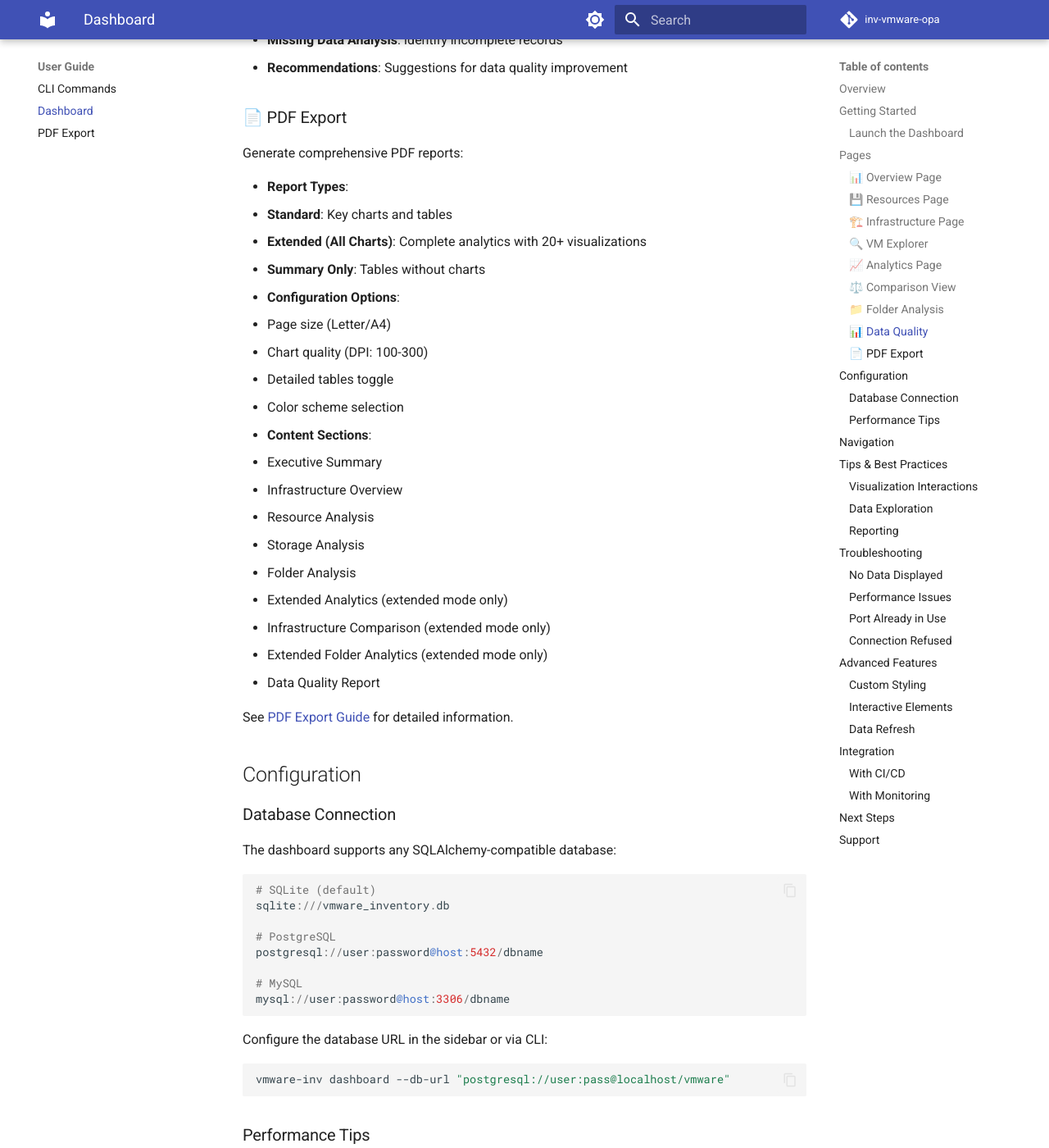
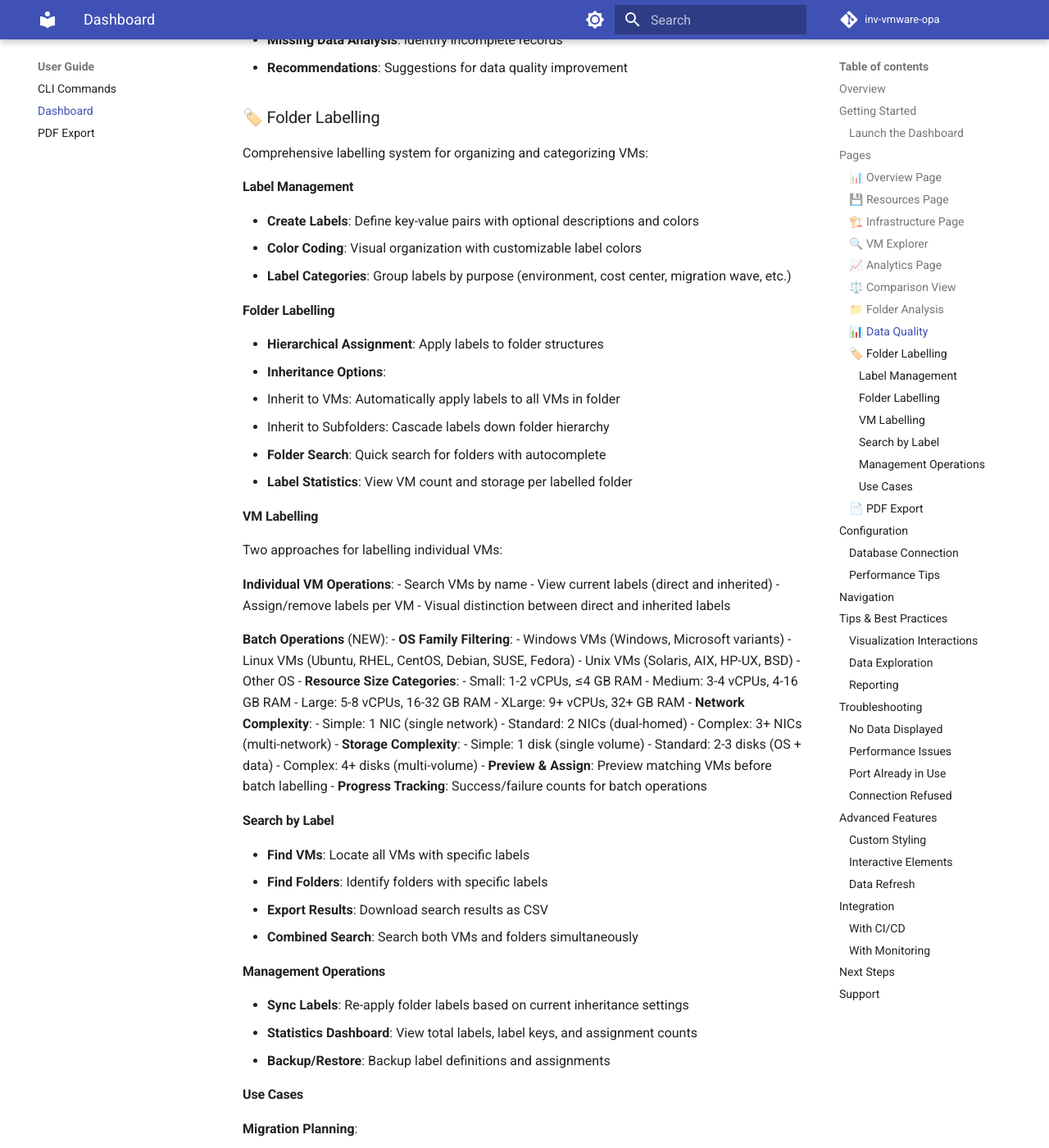
Before and after one commit to brunseba/inv-vmware-opa, an MkDocs documentation site: the page built from docs/user-guide/dashboard.md, in a window 1280 px wide and 1400 px high, scrolled down 3828 px. Shown: the whole window at 82% size. Built offline with MkDocs 1.6.1 and Material for MkDocs 9.7.7, drawn with Linux system fonts in a browser that asks for light colours; comment, search, counter and statistics services are not loaded; some of the changed text lies outside the part shown.

Commit message:
docs: add comprehensive Folder Labelling documentation
Add detailed documentation for the Folder Labelling feature including:
- Label Management section
- Folder and VM labelling workflows
- NEW: Batch Operations section with all filtering capabilities:
  * OS Family filtering (Windows, Linux, Unix, Other)
  * Resource Size categories (small, medium, large, xlarge)
  * Network Complexity (simple, standard, complex)
  * Storage Complexity (simple, standard, complex)
- Search by Label functionality
- Management operations (sync, statistics, backup)
- Use case examples for migration planning, cost tracking, and OS categorization

This complements the dashboard enhancements added in commit 84b3176

````diff
--- a/docs/user-guide/dashboard.md
+++ b/docs/user-guide/dashboard.md
@@ -130,6 +130,88 @@ Data completeness and quality metrics:
 - **Field Completeness**: Percentage of populated fields
 - **Missing Data Analysis**: Identify incomplete records
 - **Recommendations**: Suggestions for data quality improvement
+
+### 🏷️ Folder Labelling
+
+Comprehensive labelling system for organizing and categorizing VMs:
+
+#### Label Management
+- **Create Labels**: Define key-value pairs with optional descriptions and colors
+- **Color Coding**: Visual organization with customizable label colors
+- **Label Categories**: Group labels by purpose (environment, cost center, migration wave, etc.)
+
+#### Folder Labelling
+- **Hierarchical Assignment**: Apply labels to folder structures
+- **Inheritance Options**:
+  - Inherit to VMs: Automatically apply labels to all VMs in folder
+  - Inherit to Subfolders: Cascade labels down folder hierarchy
+- **Folder Search**: Quick search for folders with autocomplete
+- **Label Statistics**: View VM count and storage per labelled folder
+
+#### VM Labelling
+Two approaches for labelling individual VMs:
+
+**Individual VM Operations**:
+- Search VMs by name
+- View current labels (direct and inherited)
+- Assign/remove labels per VM
+- Visual distinction between direct and inherited labels
+
+**Batch Operations** (NEW):
+- **OS Family Filtering**:
+  - Windows VMs (Windows, Microsoft variants)
+  - Linux VMs (Ubuntu, RHEL, CentOS, Debian, SUSE, Fedora)
+  - Unix VMs (Solaris, AIX, HP-UX, BSD)
+  - Other OS
+- **Resource Size Categories**:
+  - Small: 1-2 vCPUs, ≤4 GB RAM
+  - Medium: 3-4 vCPUs, 4-16 GB RAM
+  - Large: 5-8 vCPUs, 16-32 GB RAM
+  - XLarge: 9+ vCPUs, 32+ GB RAM
+- **Network Complexity**:
+  - Simple: 1 NIC (single network)
+  - Standard: 2 NICs (dual-homed)
+  - Complex: 3+ NICs (multi-network)
+- **Storage Complexity**:
+  - Simple: 1 disk (single volume)
+  - Standard: 2-3 disks (OS + data)
+  - Complex: 4+ disks (multi-volume)
+- **Preview & Assign**: Preview matching VMs before batch labelling
+- **Progress Tracking**: Success/failure counts for batch operations
+
+#### Search by Label
+- **Find VMs**: Locate all VMs with specific labels
+- **Find Folders**: Identify folders with specific labels
+- **Export Results**: Download search results as CSV
+- **Combined Search**: Search both VMs and folders simultaneously
+
+#### Management Operations
+- **Sync Labels**: Re-apply folder labels based on current inheritance settings
+- **Statistics Dashboard**: View total labels, label keys, and assignment counts
+- **Backup/Restore**: Backup label definitions and assignments
+
+#### Use Cases
+**Migration Planning**:
+```
+1. Create labels: migration-wave:1, migration-wave:2, etc.
+2. Assign to folders based on migration priority
+3. Track progress using label search
+4. Export VM lists per wave for detailed planning
+```
+
+**Cost Tracking**:
+```
+1. Label VMs by cost-center: IT-ops, Dev, QA, Production
+2. Use resource size labels for capacity planning
+3. Export reports filtered by cost center
+```
+
+**OS Categorization**:
+```
+1. Use batch operations to label all Windows VMs: os:windows
+2. Label Linux VMs by distribution: os:ubuntu, os:rhel
+3. Generate OS-specific migration or patching lists
+```
 
 ### 📄 PDF Export
 
````
